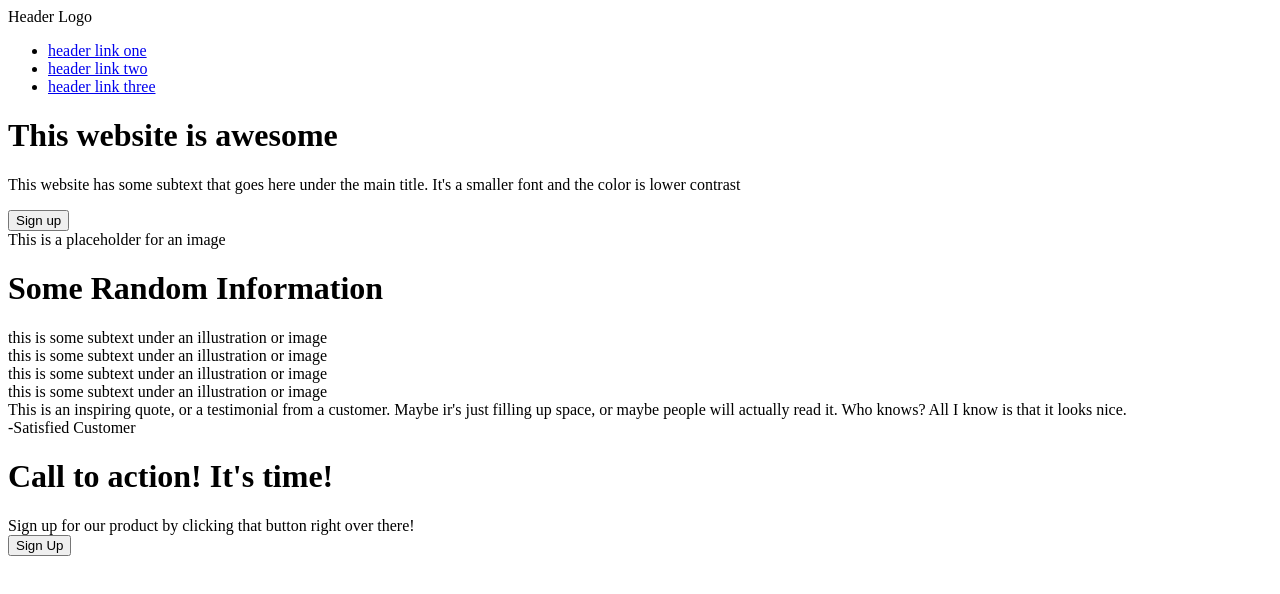
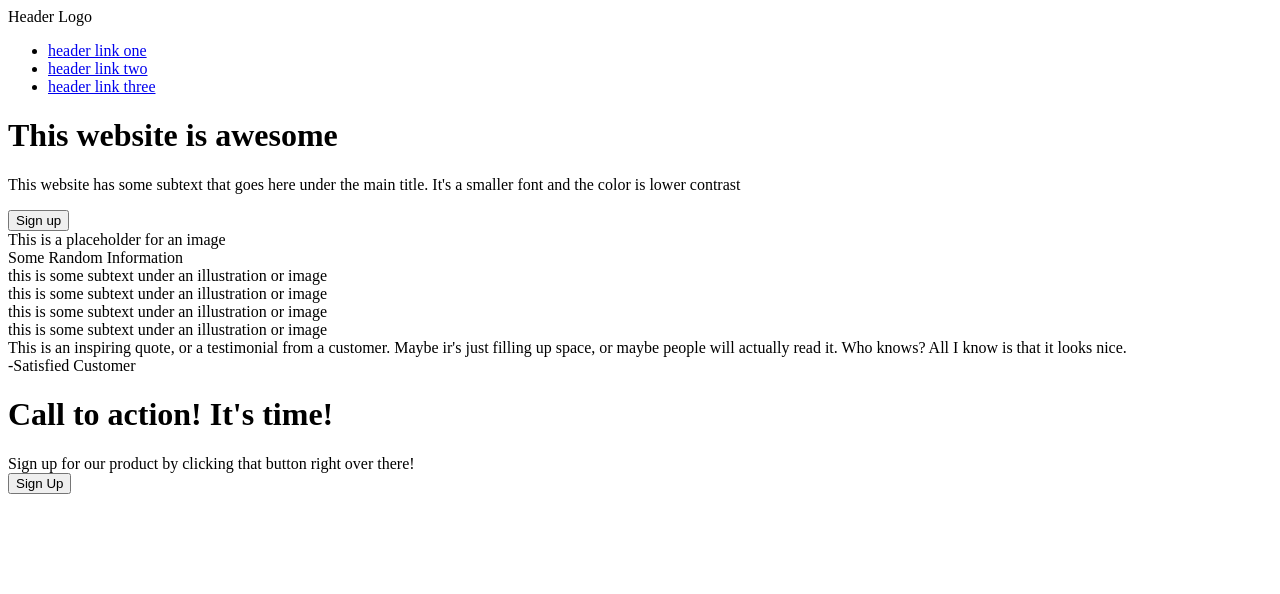
Before and after one commit to AlphaZer00/Landing-Page, a plain HTML site: page index.html in a window 1280 px wide. Drawn offline with Linux system fonts and the light colour scheme.

Commit message:
Change 'Some Random Information' section to heading (h1)

```diff
--- a/index.html
+++ b/index.html
@@ -27,7 +27,7 @@
         </div>
     </div>
     <div class="information">
-        <h1>Some Random Information</h1>
+        <div>Some Random Information</div>
         <div class="boxes">
             <div class="info">
                 <div class="box"></div>
```
